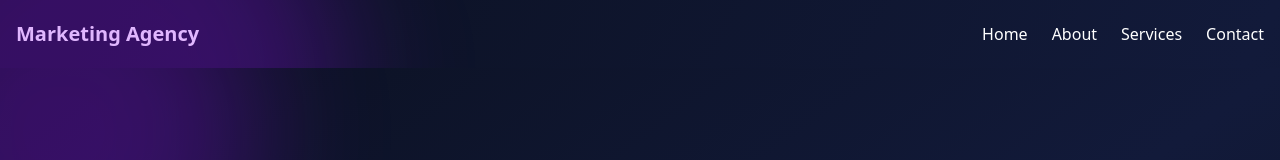
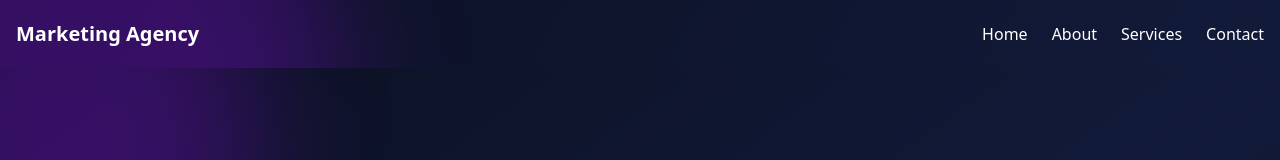
Before and after one commit to Lahcen-Ouhassou/Marketing-Agency-LandingPage, a React (Vite) app: page / in a window 1280 px wide. Shown: the top 160 px of the page. Built offline with nearby package versions, Linux system fonts and the light colour scheme.

Commit message:
UpdNavbarPages

```diff
--- a/src/components/layout/Navbar.jsx
+++ b/src/components/layout/Navbar.jsx
@@ -8,7 +8,11 @@
     // had "relative z-50" bch tgha ela dik dev li absoulete w tdoz l lein fch nwta ela home wla contact
     <header className="">
       <div className="mx-auto max-w-screen-xl px-4 py-5 flex items-center justify-between">
-        <h1 className="text-xl font-bold text-white">Marketing Agency</h1>
+        <Link to="/" className="flex items-center gap-2 z-50">
+          <h1 className="text-xl font-bold text-white hover:opacity-80 transition">
+            Marketing Agency
+          </h1>
+        </Link>
 
         {/* Desktop */}
         <nav className="hidden md:flex gap-6 text-l text-white">
```
